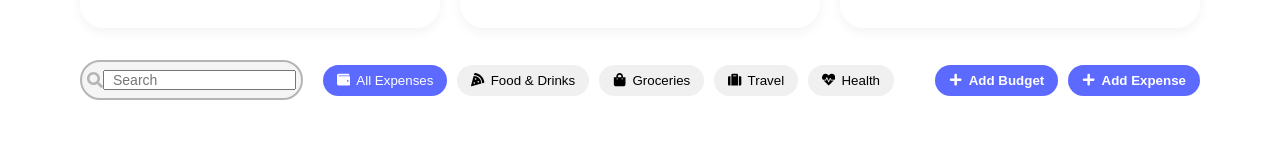
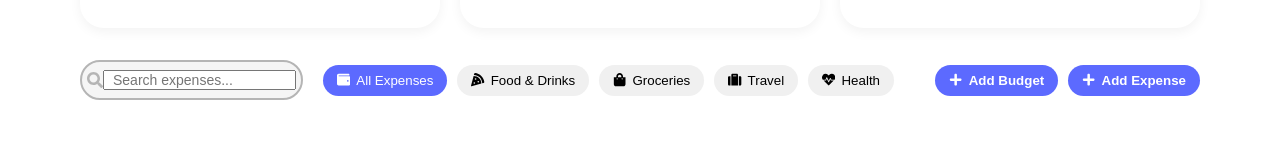
Before and after one commit to SyedA23/Expense-Tracker, a React (Vite) app: page / in a window 1280 px wide. Shown: the part 331-489 px from the top of the page. Built offline with nearby package versions, Linux system fonts and the light colour scheme.

Commit message:
Updated the changes in filterBar component

```diff
--- a/src/components/FilterBar.jsx
+++ b/src/components/FilterBar.jsx
@@ -11,26 +11,41 @@ import {
 import "./FilterBar.css";
 
 const categories = [
-  { icon: <FaWallet />, label: "All Expenses", active: true },
+  { icon: <FaWallet />, label: "All Expenses" },
   { icon: <FaPizzaSlice />, label: "Food & Drinks" },
   { icon: <FaShoppingBag />, label: "Groceries" },
   { icon: <FaSuitcase />, label: "Travel" },
   { icon: <FaHeartbeat />, label: "Health" }
 ];
 
-const FilterBar = ({ onAddBudgetClick, onAddExpenseClick }) => {
+const FilterBar = ({
+  onAddBudgetClick,
+  onAddExpenseClick,
+  selectedCategory,
+  onCategorySelect,
+  searchQuery,
+  onSearchChange
+}) => {
   return (
     <div className="filter-bar">
       <div className="search-box">
         <FaSearch className="search-icon" />
-        <input type="text" placeholder="Search" />
+        <input
+          type="text"
+          placeholder="Search expenses..."
+          value={searchQuery}
+          onChange={(e) => onSearchChange(e.target.value)}
+        />
       </div>
 
       <div className="category-buttons">
-        {categories.map(({ icon, label, active }) => (
+        {categories.map(({ icon, label }) => (
           <button
             key={label}
-            className={`category-button ${active ? "active" : ""}`}
+            className={`category-button ${
+              label === selectedCategory ? "active" : ""
+            }`}
+            onClick={() => onCategorySelect(label)}
           >
             {icon}
             <span>{label}</span>
```
